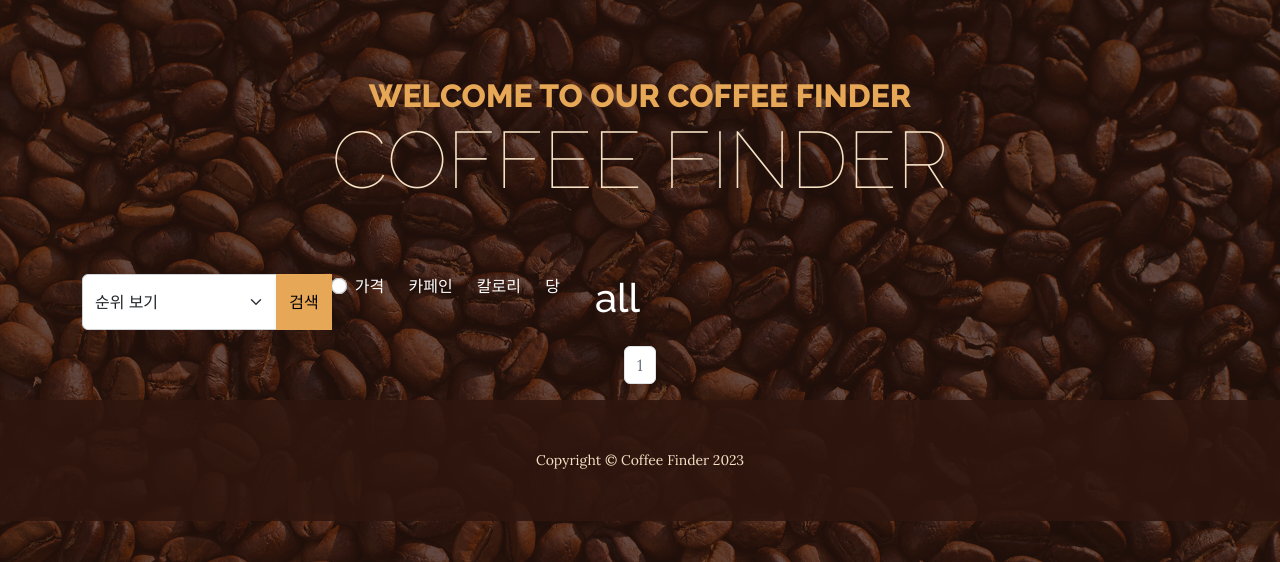
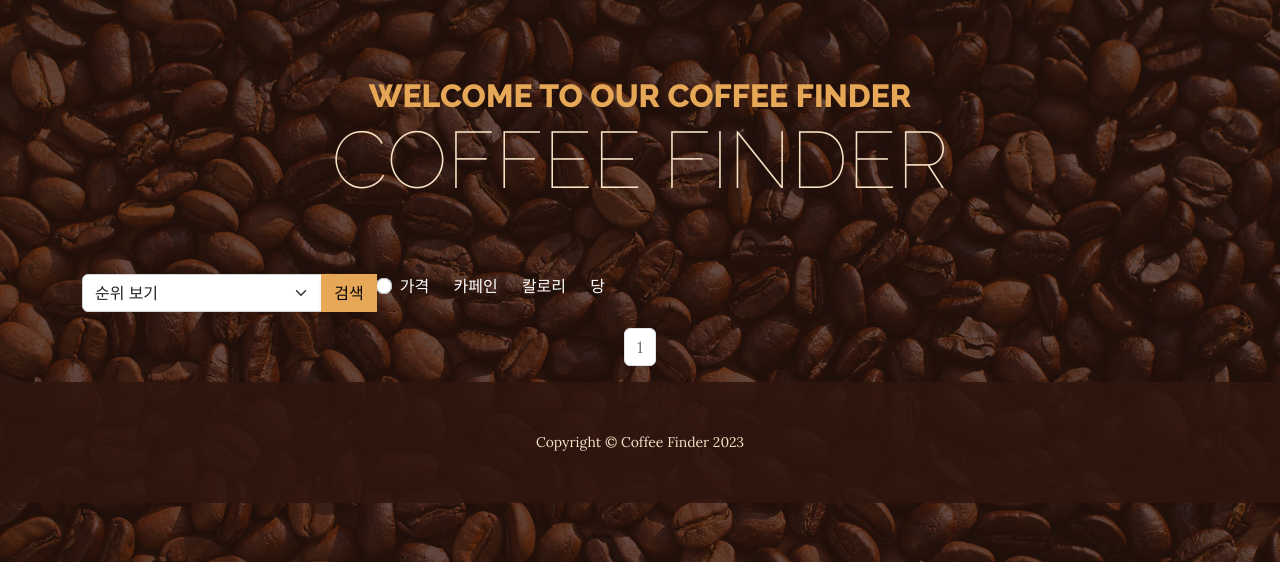
Before and after one commit to yih97/miniproject, a Django app: page /coffee/ in a window 1280 px wide. Shown: the top 562 px of the page. Run offline with Django 4.2, Linux system fonts and the light colour scheme; data that the repository does not hold is empty; some libraries are stand-ins or nearby versions.

Commit message:
줄바꿈
정민님 파이참 최신화 작업

```diff
--- a/coffee/templates/coffee/coffee_list.html
+++ b/coffee/templates/coffee/coffee_list.html
@@ -36,9 +36,10 @@
                             <label class="form-check-label text-white" style="margin-right: 20px;">당</label>
                         </div>
                         <div>
+
                             <!-- 데이터 필터 및 데이터 소스 값 전달 -->
                             <input class="visually-hidden" name="data_filter" value="{{ data_filter }}">
-                            <h1 style="color:white">{{ data_src }}</h1>
+<!--                            <h1 style="color:white">{{ data_src }}</h1>-->
                             <input class="visually-hidden" name="data_src" value="{{ data_src }}">
                         </div>
                     </div>
```
